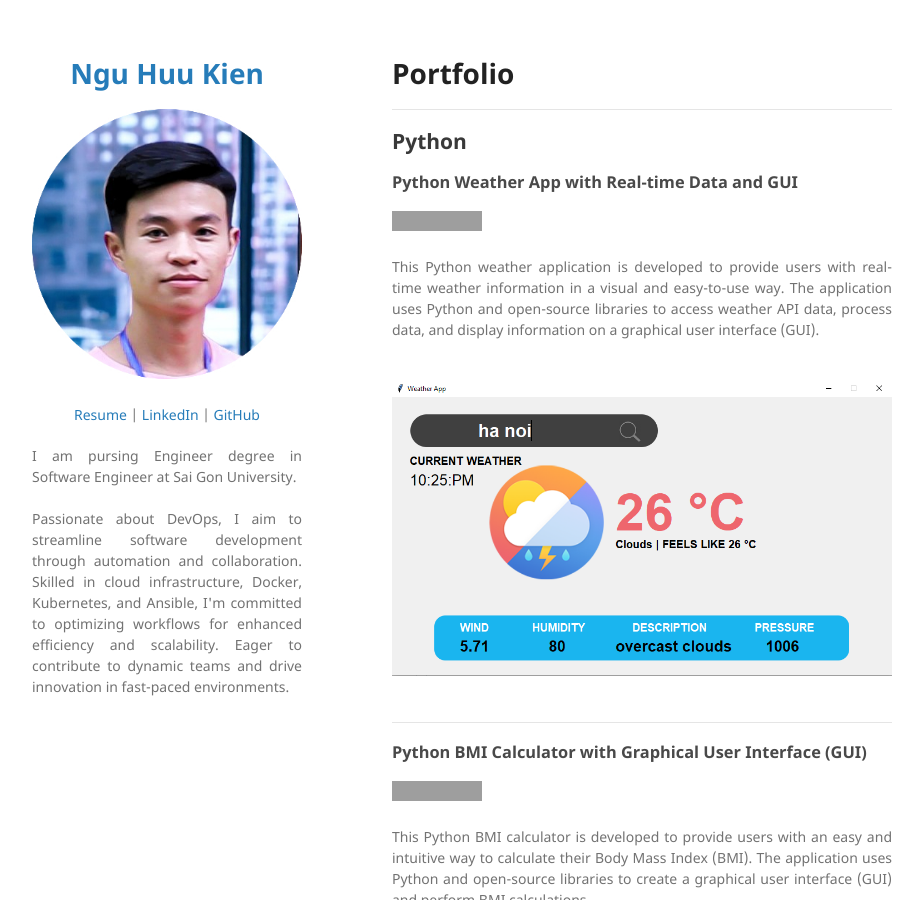
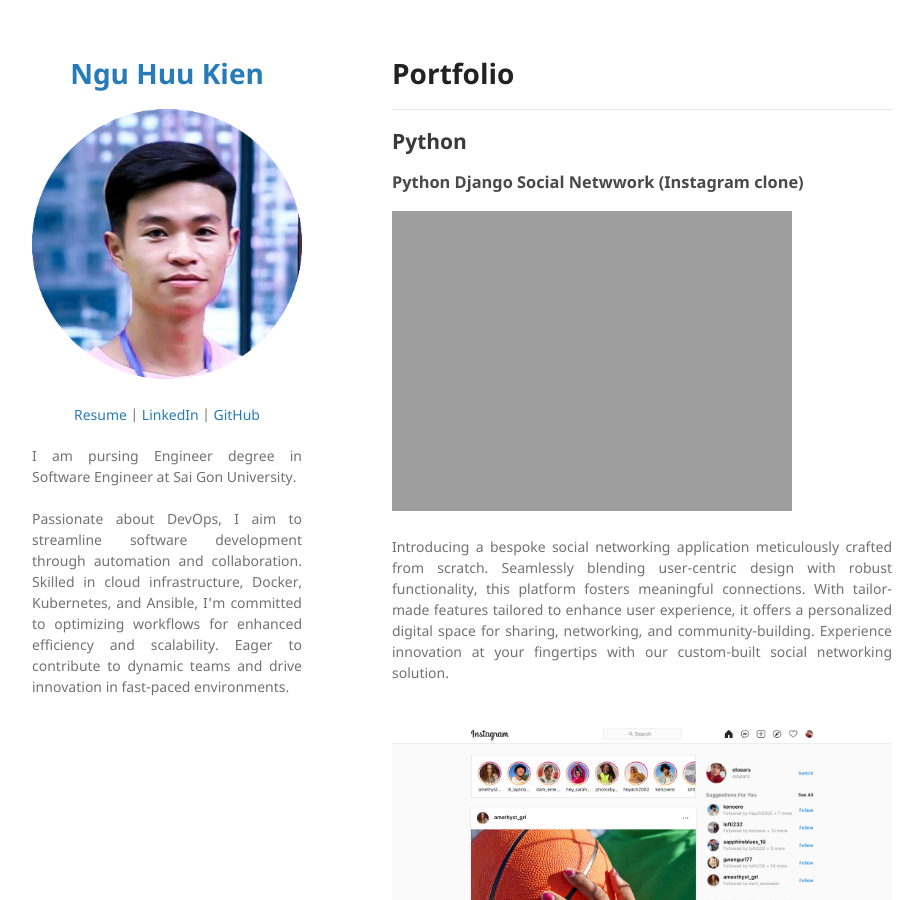
Before and after one commit to HuuKienIT/HuuKien-Portfolio, a Jekyll site: the page built from index.md, in a window 1280 px wide and 900 px high. Shown: the whole window, without its empty margins (178-1101 px from the left). Built offline with Jekyll 4.4.1, drawn with Linux system fonts in a browser that asks for light colours; our own code applies the rules of GitHub Pages for plain Markdown files; grey boxes are pictures that could not be loaded.

Commit message:
Update index.md

```diff
--- a/index.md
+++ b/index.md
@@ -2,29 +2,18 @@
 ---
 ## Python
 
+### Python Django Social Netwwork (Instagram clone)
 
-<!-- ### Python Weather App with Real-time Data and GUI
+<!-- [![Open Notebook](https://img.shields.io/badge/Jupyter-Open_Notebook-blue?logo=Jupyter)](projects/detect-food-trends-facebook.html) -->
 
-My complete implementation of assignments and projects in [***CS224n: Natural Language Processing with Deep Learning***](http://web.stanford.edu/class/cs224n/) by Stanford (Winter, 2019).
+[![View on GitHub]([https://img.shields.io/badge/GitHub-View_on_GitHub-blue?logo=GitHub)](https://github.com/HuuKienIT/Weather-App](https://github.com/thientranreal/InstagramProject))
 
-[![View on GitHub](https://img.shields.io/badge/GitHub-View_on_GitHub-blue?logo=GitHub)](https://github.com/HuuKienIT/CS224n-NLP-Solutions/tree/master/assignments/)
+<div style="text-align: justify">Introducing a bespoke social networking application meticulously crafted from scratch. Seamlessly blending user-centric design with robust functionality, this platform fosters meaningful connections. With tailor-made features tailored to enhance user experience, it offers a personalized digital space for sharing, networking, and community-building. Experience innovation at your fingertips with our custom-built social networking solution.</div>
+<br>
+<center><img src="images/instagram.png"></center>
+<br>
 
-**Neural Machine Translation:** An NMT system which translates texts from Spanish to English using a Bidirectional LSTM encoder for the source sentence and a Unidirectional LSTM Decoder with multiplicative attention for the target sentence ([GitHub](https://github.com/HuuKienIT/CS224n-NLP-Solutions/tree/master/assignments/)).
 
-**Dependency Parsing:** A Neural Transition-Based Dependency Parsing system with one-layer MLP ([GitHub](https://github.com/HuuKienIT/CS224n-NLP-Assignments/tree/master/assignments/a3)).
-
-<center><img src="images/nlp.png"/></center>
-
---- -->
-<!-- ### Python BMI Calculator with Graphical User Interface (GUI)
-
-<!-- [![Run in Google Colab](https://img.shields.io/badge/Colab-Run_in_Google_Colab-blue?logo=Google&logoColor=FDBA18)](https://colab.research.google.com/drive/1f32gj5IYIyFipoINiC8P3DvKat-WWLUK)
-
-<div style="text-align: justify">The release of Google's BERT is described as the beginning of a new era in NLP. In this notebook I'll use the HuggingFace's transformers library to fine-tune pretrained BERT model for a classification task. Then I will compare BERT's performance with a baseline model, in which I use a TF-IDF vectorizer and a Naive Bayes classifier. The transformers library helps us quickly and efficiently fine-tune the state-of-the-art BERT model and yield an accuracy rate 10% higher than the baseline model.</div>
-
-<center><img src="images/BERT-classification.png"/></center>
-
---- -->
 ###  Python Weather App with Real-time Data and GUI
 
 <!-- [![Open Notebook](https://img.shields.io/badge/Jupyter-Open_Notebook-blue?logo=Jupyter)](projects/detect-food-trends-facebook.html) -->
```
